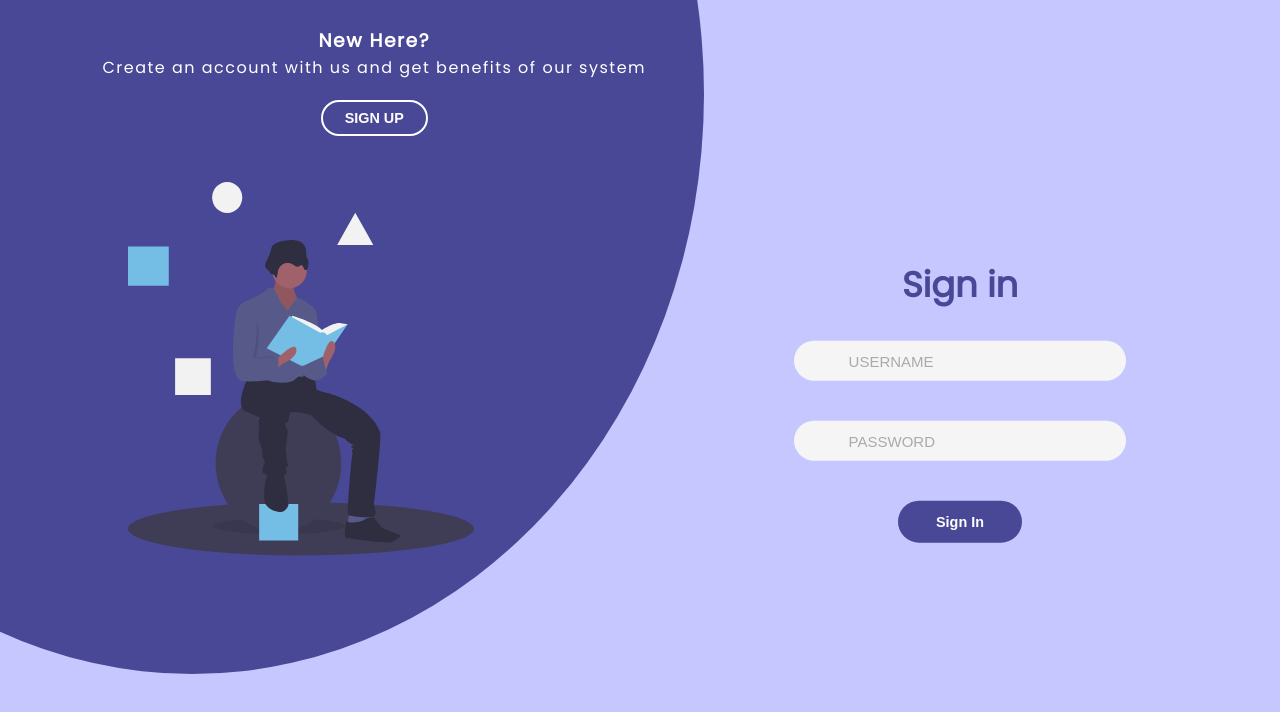
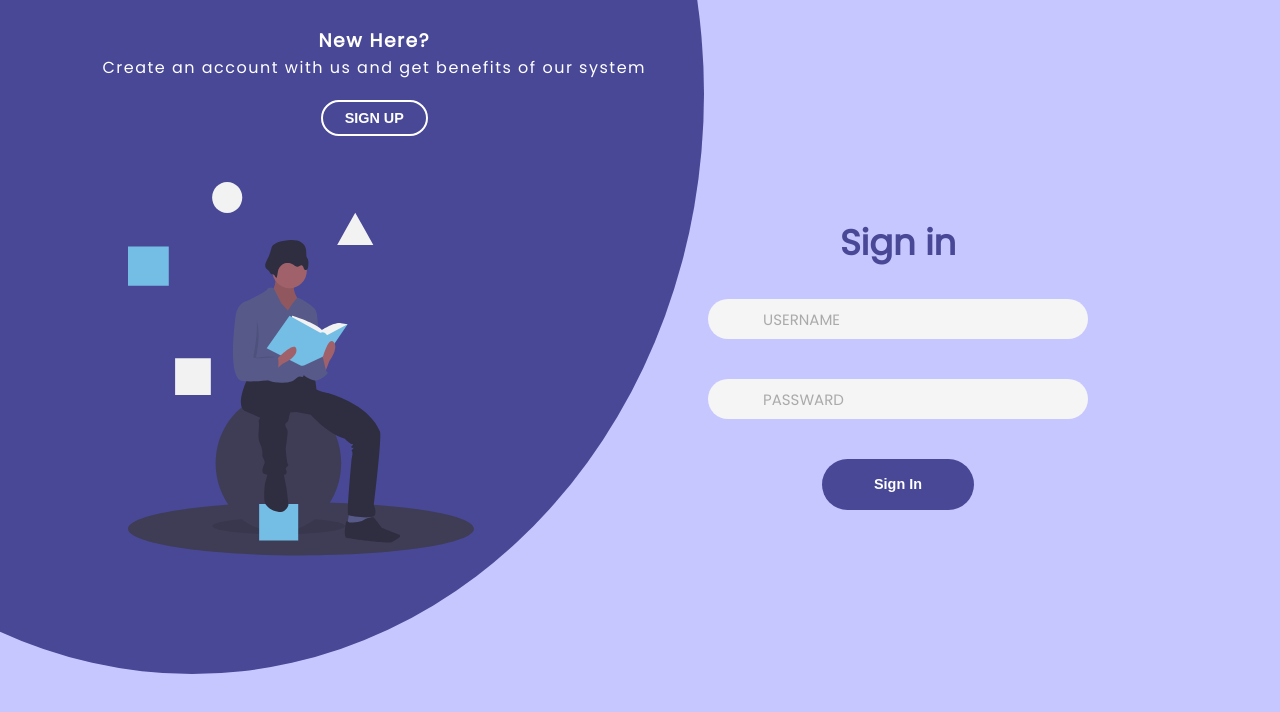
Before and after one commit to mrwhoknows55/book_recommender_frontend, a React (Create React App) app: page /signin in a window 1280 px wide. Shown: the top 712 px of the page. Built offline with nearby package versions, Linux system fonts and the light colour scheme.

Commit message:
Fixed Focous issue

```diff
--- a/src/CSS/Signin.css
+++ b/src/CSS/Signin.css
@@ -3,7 +3,8 @@
   margin: 0;
   box-sizing: border-box;
 }
-body {
+body,
+input {
   font-family: "Poppins", sans-serif;
 }
 
@@ -20,12 +21,34 @@ body {
   top: 0;
   left: 0;
 }
-.signin {
+.signin-signup {
+  position: absolute;
+  right: 10%;
+  top: 27%;
   display: flex;
   align-items: center;
   justify-content: center;
   flex-direction: column;
   font-size: 30px;
+}
+form {
+  display: flex;
+  align-items: center;
+  justify-content: center;
+  flex-direction: column;
+  padding: 0rem 5rem;
+  transition: all 0.2s 0.7s;
+  overflow: hidden;
+  grid-column: 1 / 2;
+  grid-row: 1 / 2;
+}
+
+form.sign-up-form {
+  opacity: 0;
+  z-index: 1;
+}
+form.sign-in-form {
+  z-index: 2;
 }
 .title {
   font-size: 2.2rem;
@@ -50,7 +73,6 @@ body {
   line-height: 1;
   font-weight: 600;
   font-size: 1.1rem;
-  text-transform: uppercase;
   font-size: 15px;
   cursor: pointer;
 }
--- a/src/Components/Signin.js
+++ b/src/Components/Signin.js
@@ -1,6 +1,7 @@
 import React, { useState } from "react";
 import { Link, Route, useHistory } from "react-router-dom";
 import "../CSS/Signin.css";
+/**import { FaUser } from "react-icons/fa";**/
 import Signup from "./Signup";
 import boyVector from "../Images/boy_vector_signin.svg";
 
@@ -51,16 +52,19 @@ const Signin = () => {
   return (
     <div className="container">
       <div className="forms-container">
-        <div className="signin">
+        <div className="signin-signup">
+          <form action="#" class="sign-in-form">
             <h2 className="title">Sign in</h2>
             <div className="input-field">
-            <input type="text" placeholder="Username" onChange={handleInput1} />
+
+              <input type="text" placeholder="USERNAME" onChange={handleInput1} />
             </div>
 
             <div className="input-field">
+
               <input
                 type="password"
-              placeholder="Password"
+                placeholder="PASSWARD"
                 onChange={handleInput2}
               />
             </div>
@@ -68,6 +72,7 @@ const Signin = () => {
             <button type="submit" className="dark_btn" onClick={signIn}>
               Sign In
             </button>
+          </form>
         </div>
       </div>
       <div className="panel-container">
```
Also changed, not shown: 1 other file (tests, documents, lock files or other folders). Lines whose indentation alone changed are shown as unchanged.
